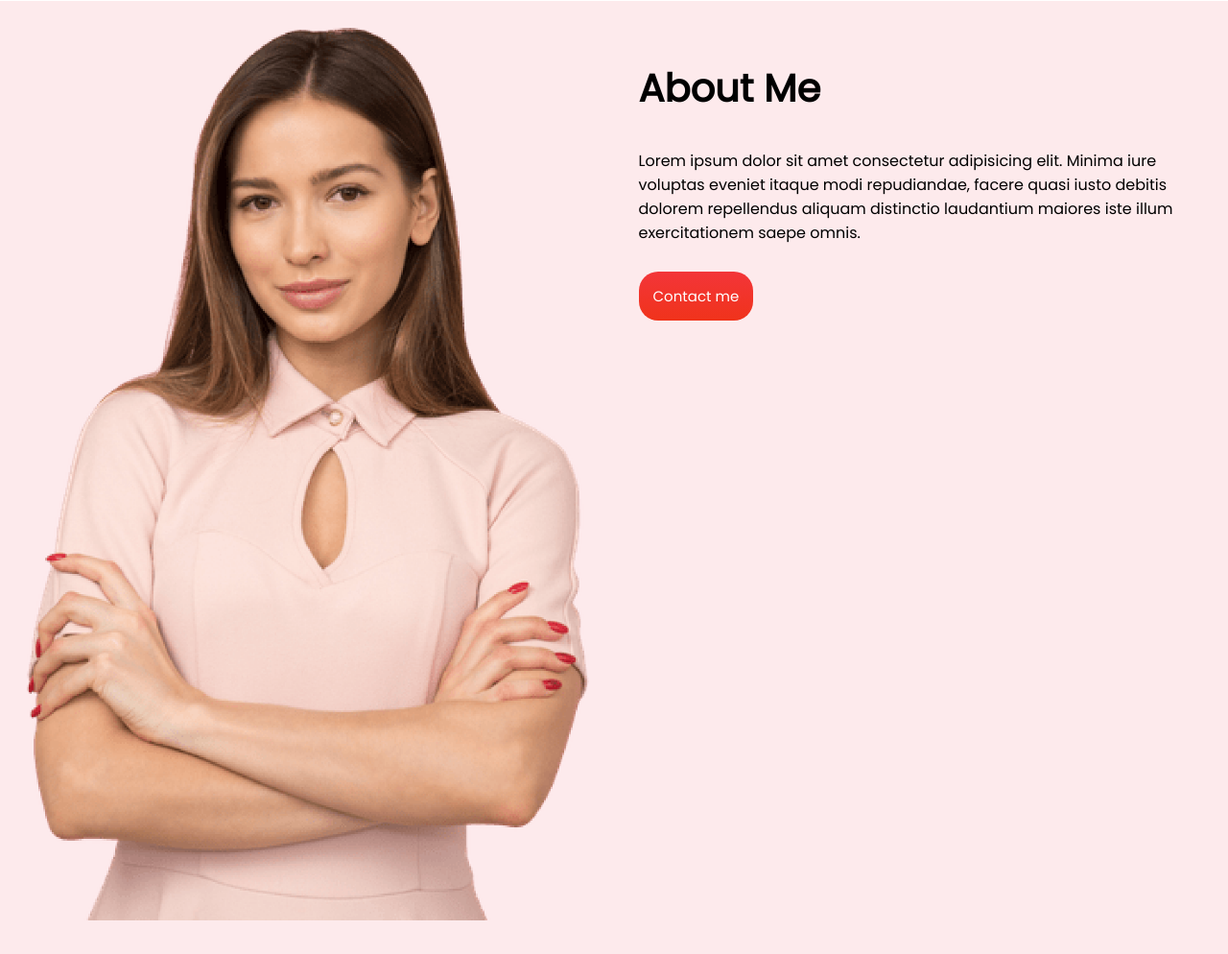
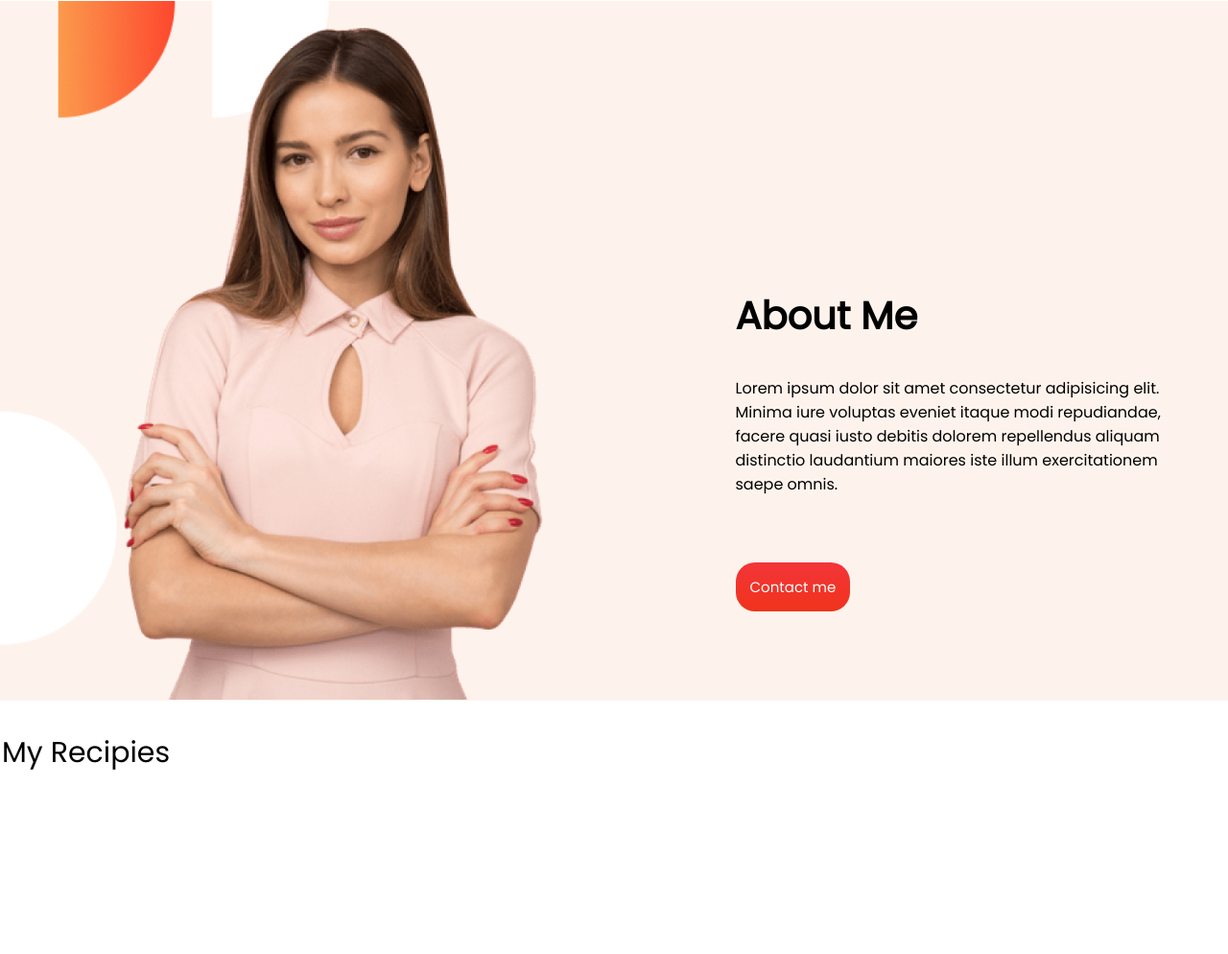
Before and after one commit to Asif14325/eat-healthy, a plain HTML site: page index.html in a window 1280 px wide. Shown: the part 648-1642 px from the top of the page at 96% size. After the commit the page ends 1487 px from the top, so only its background shows below. Drawn offline with Linux system fonts and the light colour scheme.

Commit message:
new change

```diff
--- a/index.html
+++ b/index.html
@@ -31,17 +31,22 @@
         </div>
     </section>
     <section class="about-section">
-        <div class="half-width">
+        <div class="half-width-about">
             <img src="images/female/Person Image.png" alt="">
         </div>
-        <div class="half-width">
-            <h1>About Me</h1>
-            Lorem ipsum dolor sit amet consectetur adipisicing elit. Minima iure voluptas eveniet itaque modi
-            repudiandae, facere quasi iusto debitis dolorem repellendus aliquam distinctio laudantium maiores iste illum
-            exercitationem saepe omnis.
+        <div class="half-width-about">
+            <h1 id="about-me">About Me</h1>
+            <p>Lorem ipsum dolor sit amet consectetur adipisicing elit. Minima iure voluptas eveniet itaque modi
+                repudiandae, facere quasi iusto debitis dolorem repellendus aliquam distinctio laudantium maiores iste
+                illum
+                exercitationem saepe omnis.</p>
+
             <br><br>
             <p> <a class="anchor" href="">Contact me</a></p>
         </div>
+    </section>
+    <section>
+        <p class="my-recipie">My Recipies</p>
     </section>
 
 
--- a/style.css
+++ b/style.css
@@ -36,5 +36,29 @@ h1 {
 }
 
 .about-section {
-    background-image: url(images/shapes/Frame\ 58.jpg);
+    background-image: url(images/shapes/7.png);
+    display: flex;
+    background-repeat: no-repeat;
+    background-size: cover;
 }
+
+#about-me {
+    margin-top: 270px;
+}
+
+.half-width-about {
+    width: 50%;
+    padding: 2%;
+    margin-left: 101px;
+}
+
+.half-width-about img {
+    width: 90%;
+    height: 700px;
+    margin-bottom: -33px;
+}
+
+.my-recipie {
+    font-size: 30px;
+    font
+}
```
